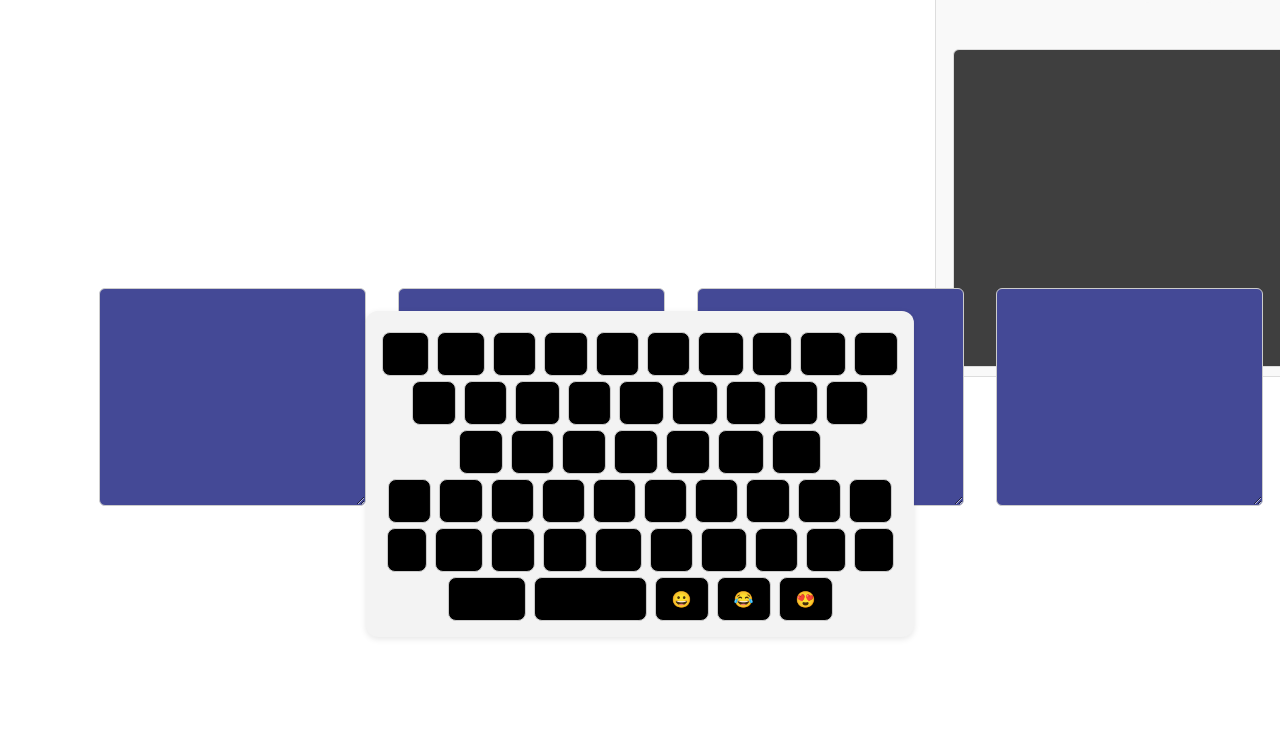
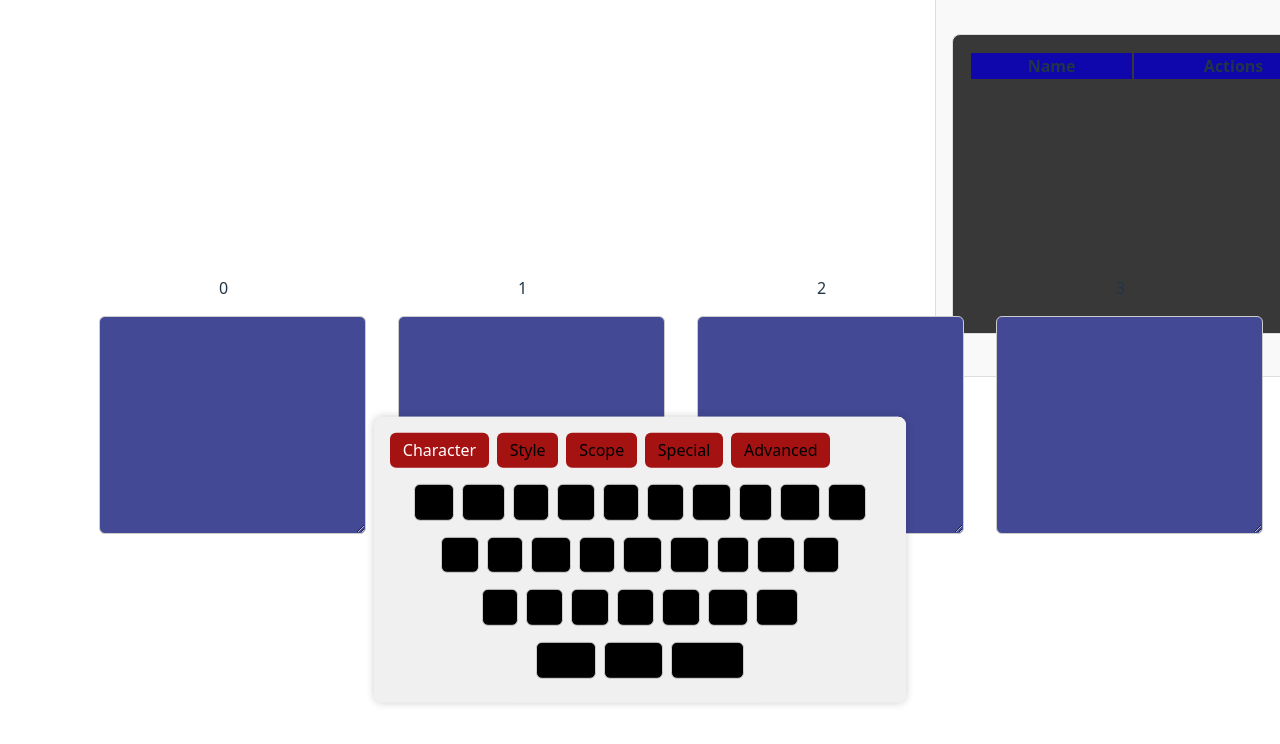
Before and after one commit to irish1814/Fullstack-Project4-2025-, a React (Vite) app in the folder Basic-React/: page / in a window 1280 px wide. Shown: the top 744 px of the page. Built offline with nearby package versions, Linux system fonts and the light colour scheme.

Commit message:
Fixed bugs in keyboard

```diff
--- a/Basic-React/src/App.jsx
+++ b/Basic-React/src/App.jsx
@@ -1,5 +1,5 @@
 import './App.css'
-import SimpleKeyboard from './Components/Keyboard'
+import Keyboard from './Components/Keyboard'
 import { TextFileManager } from './Components/FileManager'
 import TextDisplay from './Components/TextDisplay'
 
@@ -8,7 +8,7 @@ function App() {
     <>
       <TextFileManager />
       <TextDisplay />
-      <SimpleKeyboard />
+      <Keyboard />
     </>
   )
 }
--- a/Basic-React/src/Components/FileManager.jsx
+++ b/Basic-React/src/Components/FileManager.jsx
@@ -60,14 +60,31 @@ export function TextFileManager({ text, setText }) {
                 </div>
             </div>
 
-            <div className={styles.fileList}>
-                {files.map((file) => (
-                    <div key={file} className={styles.fileItem}>
-                        <span className={styles.fileName} onClick={() => handleOpen(file)}>{file}</span>
-                        <button className={styles.deleteButton} onClick={() => handleDelete(file)}>Delete</button>
-                    </div>
-                ))}
-            </div>
+            <table className={styles.fileTable}>
+                <thead className={styles.tableHeader}>
+                    <tr>
+                        <th>Name</th>
+                        <th>Actions</th>
+                    </tr>
+                </thead>
+                <tbody>
+                    {files.map((file) => (
+                        <tr key={file}>
+                            <td onClick={() => handleOpen(file)} className={styles.fileName}>
+                                {file}
+                            </td>
+                            <td>
+                                <button
+                                    className={styles.deleteButton}
+                                    onClick={() => handleDelete(file)}
+                                >
+                                    Delete
+                                </button>
+                            </td>
+                        </tr>
+                    ))}
+                </tbody>
+            </table>
         </>
     );
 }
--- a/Basic-React/src/Components/Keyboard.jsx
+++ b/Basic-React/src/Components/Keyboard.jsx
@@ -1,37 +1,116 @@
-import React from 'react';
-import styles from './Keyboard.module.css';
+import React, { useState } from 'react';
+import styles from './Keyboard.module.css'
 
-function SimpleKeyboard() {
-    const keys = [
-        ['Q', 'W', 'E', 'R', 'T', 'Y', 'U', 'I', 'O', 'P'],
-        ['A', 'S', 'D', 'F', 'G', 'H', 'J', 'K', 'L'],
-        ['Z', 'X', 'C', 'V', 'B', 'N', 'M'],
-        ['1', '2', '3', '4', '5', '6', '7', '8', '9', '0'],
-        ['!', '@', '#', '$', '%', '^', '&', '*', '(', ')'],
-        ['Space', 'Backspace', '😀', '😂', '😍']
-    ];
+const tabs = ['Character', 'Style', 'Scope', 'Special', 'Advanced'];
 
-    const handleClick = (key) => {
-        onKeyPress(key === 'Space' ? ' ' : key === 'Backspace' ? '⌫' : key);
+function Keyboard({ onKeyPress, onStyleChange, onAction }) {
+    const [activeTab, setActiveTab] = useState('Character');
+    const [language, setLanguage] = useState('ENG');
+
+    const renderCharacterKeyboard = () => {
+        const eng = [
+            ['Q','W','E','R','T','Y','U','I','O','P'],
+            ['A','S','D','F','G','H','J','K','L'],
+            ['Z','X','C','V','B','N','M']
+        ];
+
+        const heb = [
+            ['ק','ר','א','ט','ו','ן','ם','פ'],
+            ['ש','ד','ג','כ','ע','י','ח','ל', 'ך', 'ף'],
+            ['ז','ס','ב','ה','נ','מ','צ','ת','ץ']
+        ];
+
+        const emojis = [
+            ['😀','😂','😍','🤔','👍'],
+            ['💡','🎉','🔥','💻','📚']
+        ];
+
+        const chars = language === 'ENG' ? eng : language === 'HEB' ? heb : emojis;
+
+        return (
+            <>
+                {chars.map((row, rowIndex) => (
+                    <div key={rowIndex} className={styles.keyRow}>
+                        {row.map((char, i) => (
+                            <button key={i} onClick={() => onKeyPress(char)}>
+                                {char}
+                            </button>
+                        ))}
+                    </div>
+                ))}
+                <div className={styles.keyRow}>
+                    <button onClick={() => setLanguage('ENG')}>ENG</button>
+                    <button onClick={() => setLanguage('HEB')}>HEB</button>
+                    <button onClick={() => setLanguage('EMOJI')}>EMOJI</button>
+                </div>
+            </>
+        );
+    };
+
+    const renderStyleKeyboard = () => (
+        <div className={styles.keyRow}>
+            <button onClick={() => onStyleChange('font', 'Arial')}>Arial</button>
+            <button onClick={() => onStyleChange('font', 'Courier New')}>Courier</button>
+            <button onClick={() => onStyleChange('size', '12px')}>Small</button>
+            <button onClick={() => onStyleChange('size', '24px')}>Large</button>
+            <input type="color" onChange={(e) => onStyleChange('color', e.target.value)} />
+        </div>
+    );
+
+    const renderScopeKeyboard = () => (
+        <div className={styles.keyRow}>
+            <button onClick={() => onStyleChange('scope', 'selection')}>To Selection</button>
+            <button onClick={() => onStyleChange('scope', 'all')}>All Text</button>
+        </div>
+    );
+
+    const renderSpecialKeyboard = () => (
+        <div className={styles.keyRow}>
+            <button onClick={() => onAction('deleteChar')}>Del Char</button>
+            <button onClick={() => onAction('deleteWord')}>Del Word</button>
+            <button onClick={() => onAction('clearAll')}>Clear All</button>
+        </div>
+    );
+
+    const renderAdvancedKeyboard = () => (
+        <div className={styles.keyRow}>
+            <button onClick={() => onAction('search')}>Search</button>
+            <button onClick={() => onAction('replace')}>Replace</button>
+            <button onClick={() => onAction('undo')}>Undo</button>
+            <button onClick={() => onAction('redo')}>Redo</button>
+        </div>
+    );
+
+    const renderTabContent = () => {
+        switch (activeTab) {
+            case 'Character':
+                return renderCharacterKeyboard();
+            case 'Style':
+                return renderStyleKeyboard();
+            case 'Scope':
+                return renderScopeKeyboard();
+            case 'Special':
+                return renderSpecialKeyboard();
+            case 'Advanced':
+                return renderAdvancedKeyboard();
+            default:
+                return null;
+        }
     };
 
     return (
-        <div className={styles.keyboard}>
-            {keys.map((row, rowIndex) => (
-                <div key={rowIndex} className={styles.row}>
-                    {row.map((key) => (
-                        <button
-                            key={key}
-                            className={styles.key}
-                            onClick={() => handleClick(key)}
-                        >
-                            {key}
-                        </button>
-                    ))}
-                </div>
-            ))}
+        <div className={styles.keyboardPanel}>
+            <div className={styles.tabs}>
+                {tabs.map(tab => (
+                    <button key={tab} className={activeTab === tab ? styles.activeTab : ''} onClick={() => setActiveTab(tab)}> {tab}
+                    </button>
+                ))}
+            </div>
+            <div className={styles.keyboardContent}>
+                {renderTabContent()}
+            </div>
         </div>
     );
 }
 
-export default SimpleKeyboard;
+export default Keyboard;
--- a/Basic-React/src/Components/Keyboard.module.css
+++ b/Basic-React/src/Components/Keyboard.module.css
@@ -1,33 +1,59 @@
-.keyboard {
+
+.keyboardPanel {
     position: absolute;
-    transform: translate(-50%,-50%);
-    bottom: 0px;
+    transform: translate(-50%,-20%);
+    bottom: 5%;
     left: 50%;
-    background-color: #f3f3f3;
+    width: 500px;
     padding: 1rem;
-    border-radius: 12px;
-    box-shadow: 0 2px 6px rgba(0, 0, 0, 0.1);
+    background: #f0f0f0;
+    border-radius: 0.5rem;
+    box-shadow: 0 0 8px rgba(0,0,0,0.1);
 }
 
-.row {
+.tabs {
     display: flex;
-    justify-content: center;
+    gap: 0.5rem;
+    margin-bottom: 1rem;
+    flex-wrap: wrap;
+}
+
+.tabs button {
+    padding: 0.4rem 0.8rem;
+    border: none;
+    background-color: #a51212;
+    border-radius: 0.375rem;
+    cursor: pointer;
+}
+
+.activeTab {
+    background-color: #3b82f6;
+    color: white;
+}
+
+.keyboardContent {
+    display: flex;
+    flex-direction: column;
     gap: 0.5rem;
 }
-
-.key {
-    margin-top: 5px;
-    padding: 10px 16px;
-    background-color: black;
-    border: 1px solid #ccc;
-    border-radius: 8px;
-    font-size: 1rem;
-    cursor: pointer;
-    min-width: 40px;
-    text-align: center;
-    transition: background-color 0.2s ease;
+.keyRow {
+    display: flex;
+    gap: 0.5rem;
+    margin-bottom: 0.5rem;
+    justify-content: center;
 }
 
-.key:hover {
-    background-color: #3b3737;
+.keyRow button {
+    padding: 0.4rem 0.8rem;
+    border: 1px solid #ccc;
+    border-radius: 0.375rem;
+    background-color: rgb(0, 0, 0);
+    cursor: pointer;
 }
+
+.keyRow input[type="color"] {
+    width: 40px;
+    height: 30px;
+    border: none;
+    cursor: pointer;
+}
--- a/Basic-React/src/Components/TextDisplay.jsx
+++ b/Basic-React/src/Components/TextDisplay.jsx
@@ -1,14 +1,50 @@
-import React from 'react';
+import React, { useState } from 'react';
 import TextInput from './TextInput';
-import styles from './TetxDisplay.module.css'
+import Keyboard from './Keyboard';
+import styles from './TextDisplay.module.css';
 
 function TextDisplay() {
+    const [texts, setTexts] = useState(['', '', '', '']);
+    const [activeInput, setActiveInput] = useState({ id: null, ref: null });
+
+    const handleFocus = (id, ref) => {
+        setActiveInput({ id, ref });
+    };
+
+    const handleTextChange = (id, newText) => {
+        const updated = [...texts];
+        updated[id] = newText;
+        setTexts(updated);
+    };
+
+    const handleKeyPress = (char) => {
+        const { id, ref } = activeInput;
+        if (ref?.current) {
+            const input = ref.current;
+            const start = input.selectionStart;
+            const end = input.selectionEnd;
+            const before = texts[id].substring(0, start);
+            const after = texts[id].substring(end);
+            const updatedText = before + char + after;
+
+            handleTextChange(id, updatedText);
+
+            // Manually update the cursor position after setState
+            setTimeout(() => {
+                input.focus();
+                input.selectionStart = input.selectionEnd = start + char.length;
+            }, 0);
+        }
+    };
+
     return (
-        <main className={styles.grid}>
-            <TextInput/ >
-            <TextInput/ >
-            <TextInput/ >
-            <TextInput/ >
+        <main className={styles.main}>
+            <div className={styles.grid}>
+                {[0, 1, 2, 3].map((i) => (
+                    <TextInput key={i} id={i} value={texts[i]} onChange={handleTextChange} onFocus={handleFocus} />
+                ))}
+            </div>
+            <Keyboard onKeyPress={handleKeyPress} />
         </main>
     );
 }
--- a/Basic-React/src/Components/TextFileManager.module.css
+++ b/Basic-React/src/Components/TextFileManager.module.css
@@ -43,22 +43,20 @@
     background-color: #10b981; /* green */
 }
 
-.fileList {
+.fileTable {
     position: absolute;
     transform: translate(-50%,-50%);
-    top: 16%;
+    top: 23%;
     left: 90%;
     height: 300px;
-    width: 380px;
-    margin-top: 80px;
-    background: #3f3f3f;
+    width: 400px;
+    padding: 1rem;
     border: 1px solid #ddd;
-    border-radius: 0.375rem;
-    padding: 0.5rem;
+    border-radius: 0.5rem;
+    background-color: rgb(56, 56, 56);
 }
 
 .fileItem {
-    margin-left: 30%;
     display: flex;
     justify-content: space-between;
     align-items: center;
@@ -75,7 +73,6 @@
 }
 
 .deleteButton {
-    margin-right: 30%;
     background: none;
     border: none;
     color: #ef4444;
@@ -86,3 +83,8 @@
 .deleteButton:hover {
     text-decoration: underline;
 }
+
+.tableHeader {
+    background-color: hsl(243 92% 35%);
+    border-radius: 10px;
+}
--- a/Basic-React/src/Components/TextInput.jsx
+++ b/Basic-React/src/Components/TextInput.jsx
@@ -1,9 +1,10 @@
 import React from 'react';
 import styles from './TextInput.module.css';
 
-function TextInput() {
+function TextInput({ id, onFocus, value, onChange }) {
     return (
         <div className={styles.inputContainer}>
+            <p>{id}</p>
             <textarea className={styles.textarea}></textarea>
         </div>
     );
```
Also changed, not shown: Basic-React/src/Components/TextDisplay.module.css (renamed from Basic-React/src/Components/TetxDisplay.module.css).
